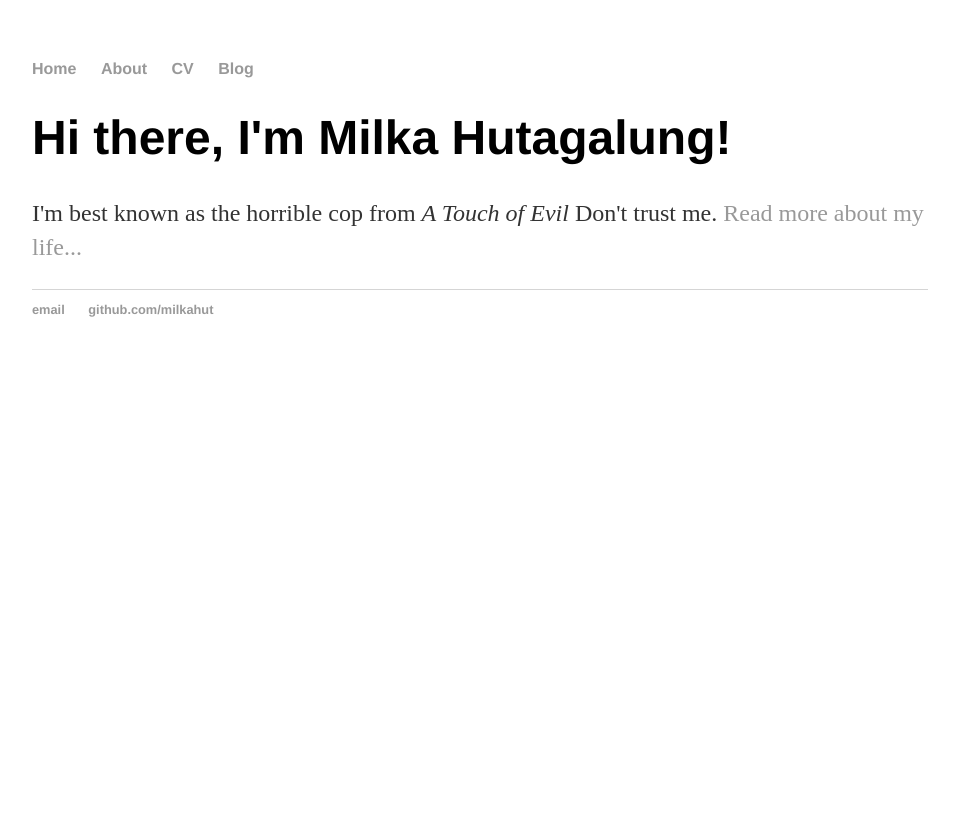
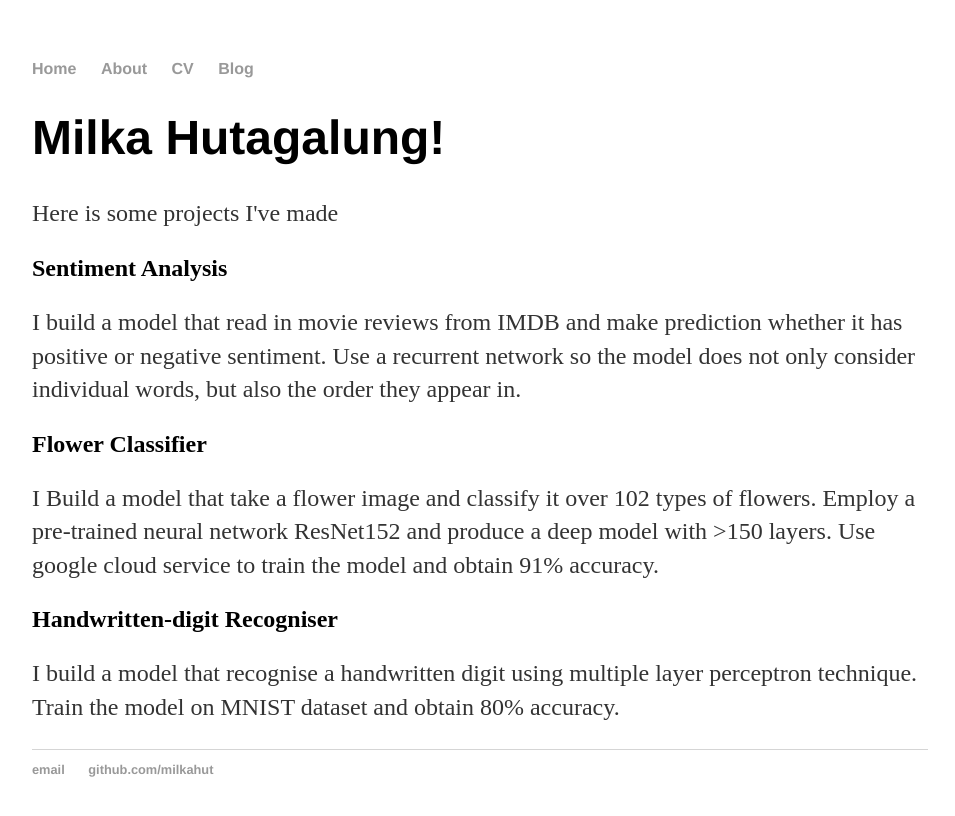
Before and after one commit to milkahut/milkahut.github.io, a Jekyll site: the page built from index.html, in a window 1280 px wide. Shown: the top 816 px of the page, without its empty margins (160-1115 px from the left). Built offline with Jekyll 4.4.1, drawn with Linux system fonts in a browser that asks for light colours.

Commit message:
Update index.html

```diff
--- a/index.html
+++ b/index.html
@@ -3,6 +3,20 @@ layout: default
 title: Milka Hutagalung
 ---
 <div class="blurb">
-	<h1>Hi there, I'm Milka Hutagalung!</h1>
-	<p>I'm best known as the horrible cop from <em>A Touch of Evil</em> Don't trust me. <a href="/about">Read more about my life...</a></p>
+	<h1>Milka Hutagalung!</h1>
+	<p>Here is some projects I've made</p>
+
+	<h2>Sentiment Analysis</h2>
+	<p>I build a model that read in movie reviews from IMDB and make prediction whether
+		it has positive or negative sentiment. Use a recurrent network so the model does not only consider
+		individual words, but also the order they appear in.</p>
+
+	<h2>Flower Classifier </h2>
+	<p>I Build a model that take a flower image and classify it over 102 types of flowers. Employ a
+		pre-trained neural network ResNet152 and produce a deep model with >150 layers. Use google
+		cloud service to train the model and obtain 91% accuracy.</p>
+
+	<h2>Handwritten-digit Recogniser </h2>
+	<p>I build a model that recognise a handwritten digit using multiple layer perceptron technique.
+		Train the model on MNIST dataset and obtain 80% accuracy.</p>
 </div><!-- /.blurb -->
```
